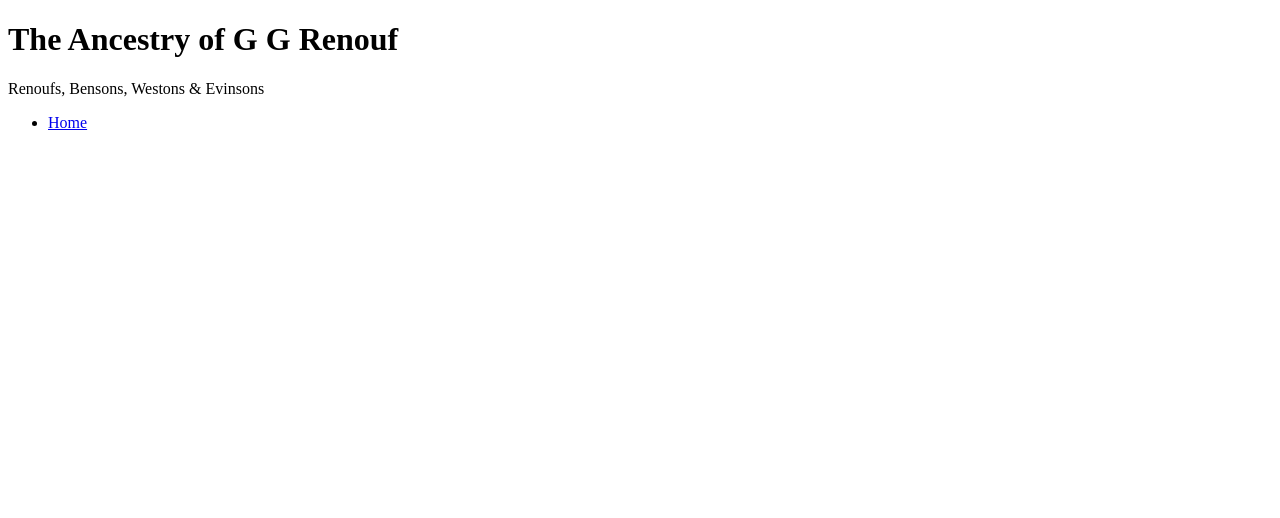
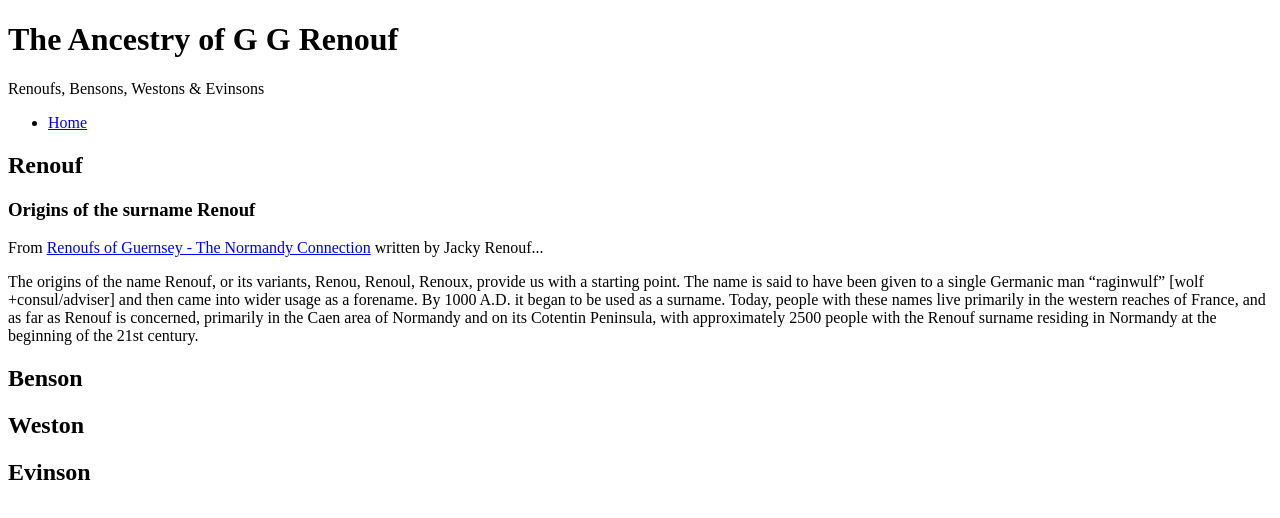
Before and after one commit to Renouf/ancestry, a plain HTML site: page index.html in a window 1280 px wide. Drawn offline with Linux system fonts and the light colour scheme.

Commit message:
Adding surname history.

```diff
--- a/index.html
+++ b/index.html
@@ -16,5 +16,27 @@
         <li><a href="index.html">Home</a></li>
       </ul>
     </nav>
+
+    <main>
+      <section>
+        <h2>Renouf</h2>
+        <article>
+          <header>
+            <h3>Origins of the surname Renouf</h3>
+            <p>From <a href="http://renouf.freewebhost.co.nz/Renoufs%20of%20Guernsey%20-%20The%20Normandy%20Connection.pdf">Renoufs of Guernsey - The Normandy Connection</a> written by Jacky Renouf...</p>
+            <p>The origins of the name Renouf, or its variants, Renou, Renoul, Renoux, provide us with a starting point. The name is said to have been given to a single Germanic man “raginwulf” [wolf +consul/adviser] and then came into wider usage as a forename. By 1000 A.D. it began to be used as a surname. Today, people with these names live primarily in the western reaches of France, and as far as Renouf is concerned, primarily in the Caen area of Normandy and on its Cotentin Peninsula, with approximately 2500 people with the Renouf surname residing in Normandy at the beginning of the 21st century.</p>
+          </header>
+        </article>
+      </section>
+      <section>
+        <h2>Benson</h2>
+      </section>
+      <section>
+        <h2>Weston</h2>
+      </section>
+      <section>
+        <h2>Evinson</h2>
+      </section>
+    </main>
   </body>
 </html>
```
